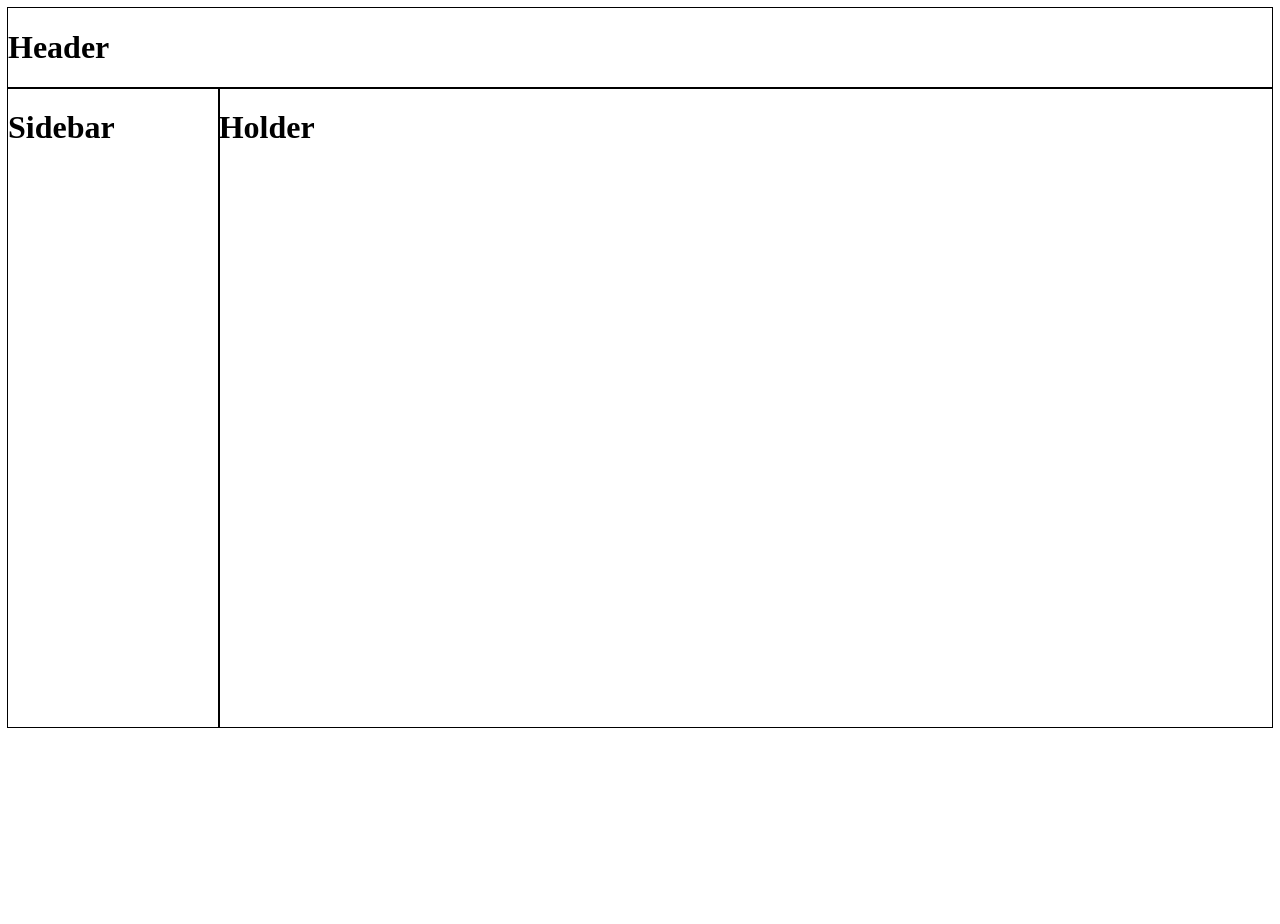
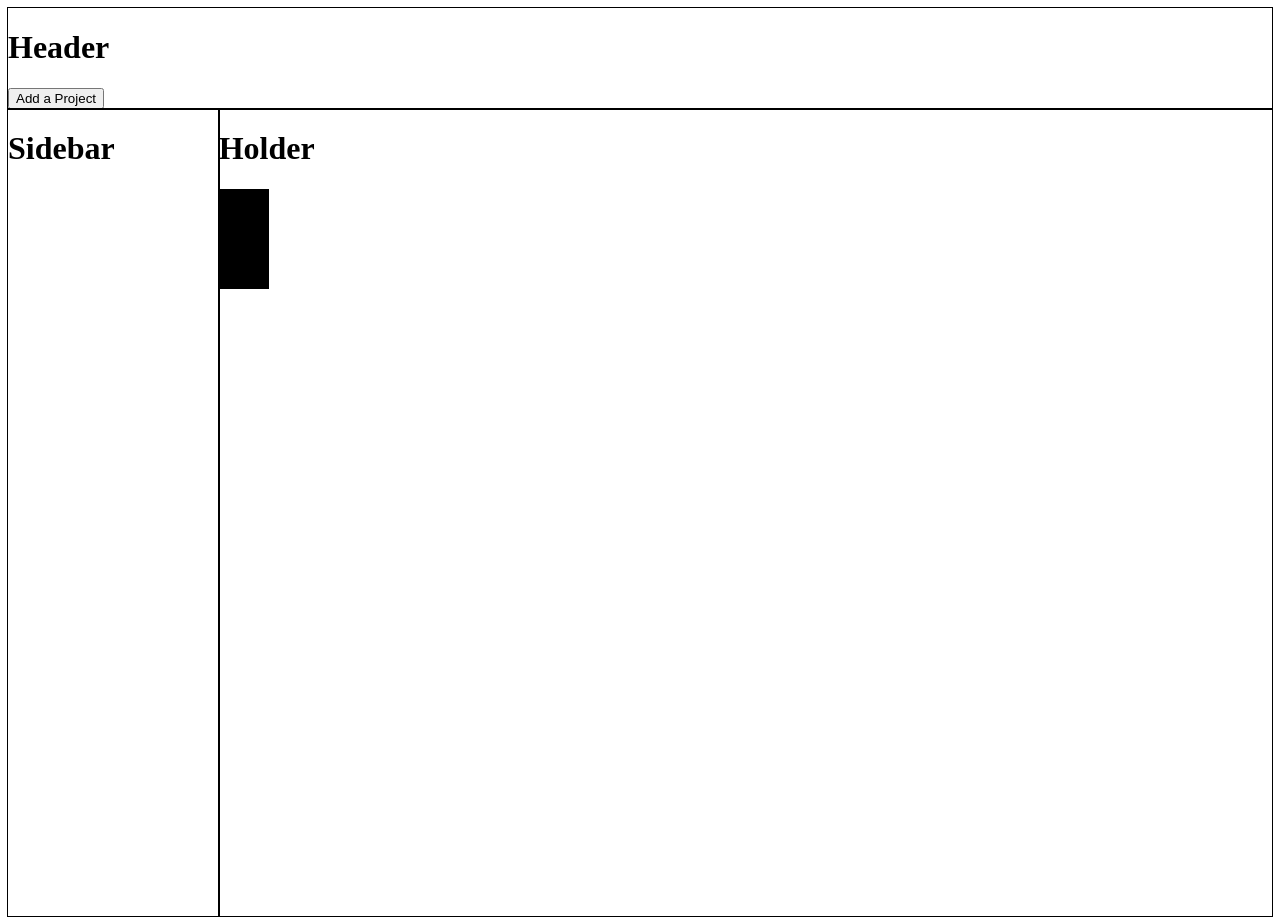
Before and after one commit to DylanWheatley/todo-list, a website built with webpack: page dist/index.html in a window 1280 px wide. Before the commit the page ends 800 px from the top, so only its background shows below. Built offline with nearby package versions, Linux system fonts and the light colour scheme.

Commit message:
Very basic function to add a project card

```diff
--- a/src/index.js
+++ b/src/index.js
@@ -1,7 +1,6 @@
 //to do list project
 
 //ability to make a project and display them
-//simple header, sidebar, and big open space
 
 //module for making a new project
 //title, description, due date, priority (color coordinated?) bonus: notes or checklist
@@ -13,3 +12,7 @@
 //delete projects
 
 //local storage
+
+import { newProject } from "./project-maker";
+
+const first = newProject("yeah", "yeah", "yeah");
--- /dev/null
+++ b/src/project-maker.js
@@ -0,0 +1,18 @@
+
+
+const newProject = function (title, description, due) {
+
+    const container = document.querySelector("#cardholder");
+    const projDiv = document.createElement("div");
+
+    projDiv.classList.add("proj");
+
+    container.appendChild(projDiv);
+
+
+
+
+    return {title, description, due, projDiv, container};
+};
+
+export {newProject};
```
Also changed, not shown: dist/index.html, dist/main.js (added), dist/style.css.
